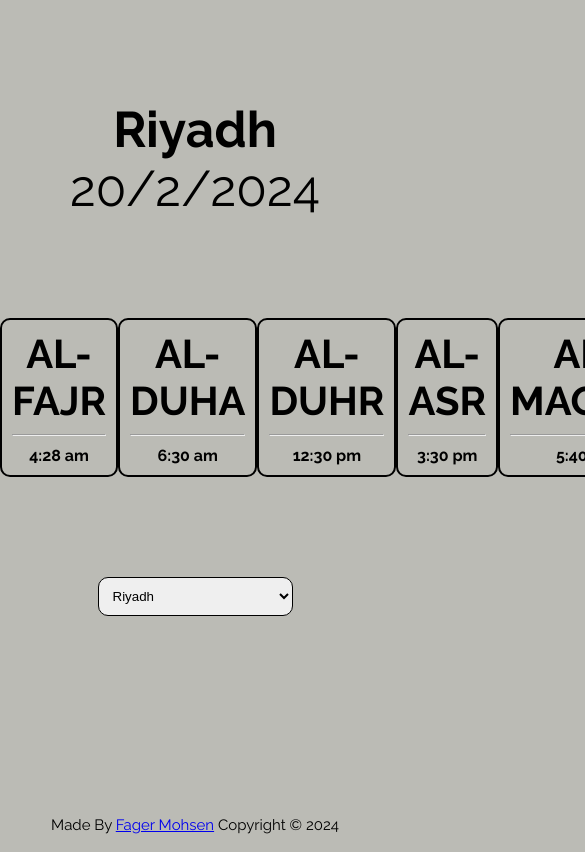
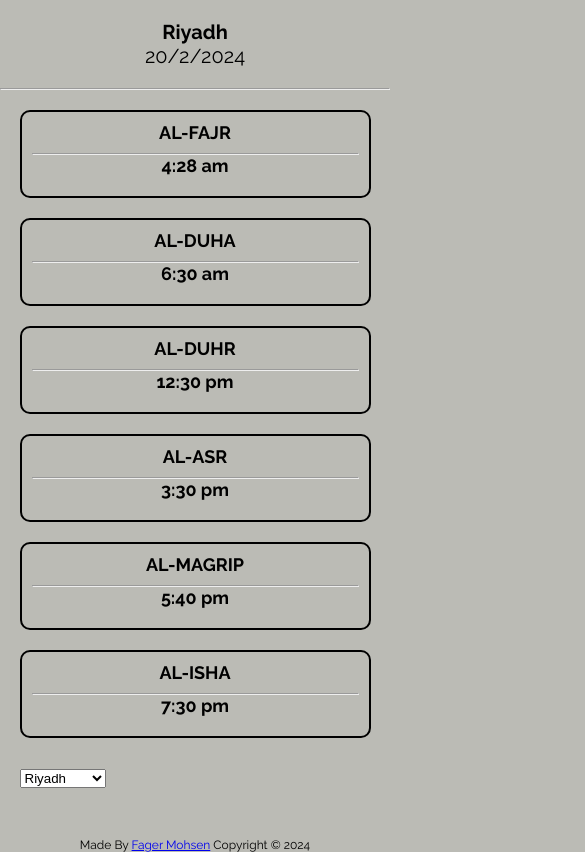
Before and after one commit to fageer/prayers-Timings, a plain HTML site: page index.html in a window 390 px wide. Shown: the top 852 px of the page, 585 px wide, since content can reach past the window. Drawn offline with Linux system fonts and the light colour scheme.

Commit message:
Add Some Styles

```diff
--- a/index.html
+++ b/index.html
@@ -11,6 +11,7 @@
         <h1>Riyadh</h1>
         <p>20/2/2024</p>
     </header>
+    <hr>
     <section>
         <div class="prayers" id="prayers">
             <div class="prayer" id="prayer">
@@ -54,7 +55,7 @@
         </div>
     </section>
     <footer>
-        <p>Made By <a href="https://github.com/fageer">Fager Mohsen</a> Copyright &copy; 2024</p>
+        <p>Made By <a href="https://github.com/fageer" target="_blank">Fager Mohsen</a> Copyright &copy; 2024</p>
     </footer>
     <script src="main.js"></script>
 </body>
--- a/styles.css
+++ b/styles.css
@@ -1,7 +1,9 @@
 @import url('https://fonts.googleapis.com/css2?family=Raleway:wght@300;400;500;600;700;800&display=swap');
+
 :root {
-    --bg-color:#bbbbb5;
+    --bg-color: #bbbbb5;
 }
+
 * {
     margin: 0;
     padding: 0;
@@ -12,64 +14,128 @@ body {
     font-family: 'Raleway', sans-serif;
     background-color: var(--bg-color);
 }
+
 /* header */
 header {
-    margin: 100px 0;
+    margin-top: 50px;
+    margin-bottom: 30px;
     text-align: center;
 }
+
 header h1, header p {
-    font-size: 50px;
+    font-size: 30px;
 }
+
 /* end header */
 
 /* section */
+section {
+    margin: 50px 0;
+    width: 90%;
+    margin-left: auto;
+    margin-right: auto;
+}
 
-section {
-    margin: 100px 0;
-    width: 100%;
-}
 section h2 {
-    font-size: 30px;
+    font-size: 20px;
     text-transform: uppercase;
 }
+
 .prayers {
     display: flex;
+    flex-wrap: wrap;
     justify-content: space-evenly;
     align-items: center;
-    margin-bottom: 100px;
+    gap: 20px;
+    margin-bottom: 30px;
 }
+
 .prayer {
     text-align: center;
     border: 2px solid;
     border-radius: 10px;
     padding: 10px;
+    flex: 1;
+}
 
-}
-.prayer h2 {
-    font-size: 40px;
+.prayer h2, .prayer h4 {
+    font-size: 24px;
     margin-bottom: 10px;
 }
-.prayer h4 {
-    margin-top: 10px;
-}
+
 /* end section */
 
-/* citeis */
-.citeis {
+/* cities */
+.cities {
     text-align: center;
 }
-.citeis select {
-    width: 50%;
+
+.cities select {
+    width: 90%;
     padding: 10px;
     border: 1px solid;
     border-radius: 10px;
 }
-/* end citeis */
+
+/* end cities */
 
 /* footer */
 footer {
-    margin-top: 200px;
+    margin-top: 50px;
     text-align: center;
-    font-size: 15px;
+    font-size: 14px;
 }
+
 /* end footer */
+
+/* media screen */
+@media screen and (max-width: 650px) {
+    /* header */
+    header {
+        margin-top: 20px;
+        margin-bottom: 20px;
+    }
+
+    header h1,
+    header p {
+        font-size: 20px;
+    }
+
+    /* end header */
+
+    /* section */
+    section {
+        width: 90%;
+        margin: 20px auto;
+    }
+
+    .prayers {
+        flex-direction: column;
+    }
+
+    .prayer {
+        width: 100%;
+    }
+
+    .prayer h2,
+    .prayer h4 {
+        font-size: 18px;
+    }
+
+    /* end section */
+
+    /* cities */
+    .cities select {
+        width: 90%;
+        padding: 8px;
+    }
+
+    /* end cities */
+
+    /* footer */
+    footer {
+        font-size: 12px;
+    }
+
+    /* end footer */
+}
```
